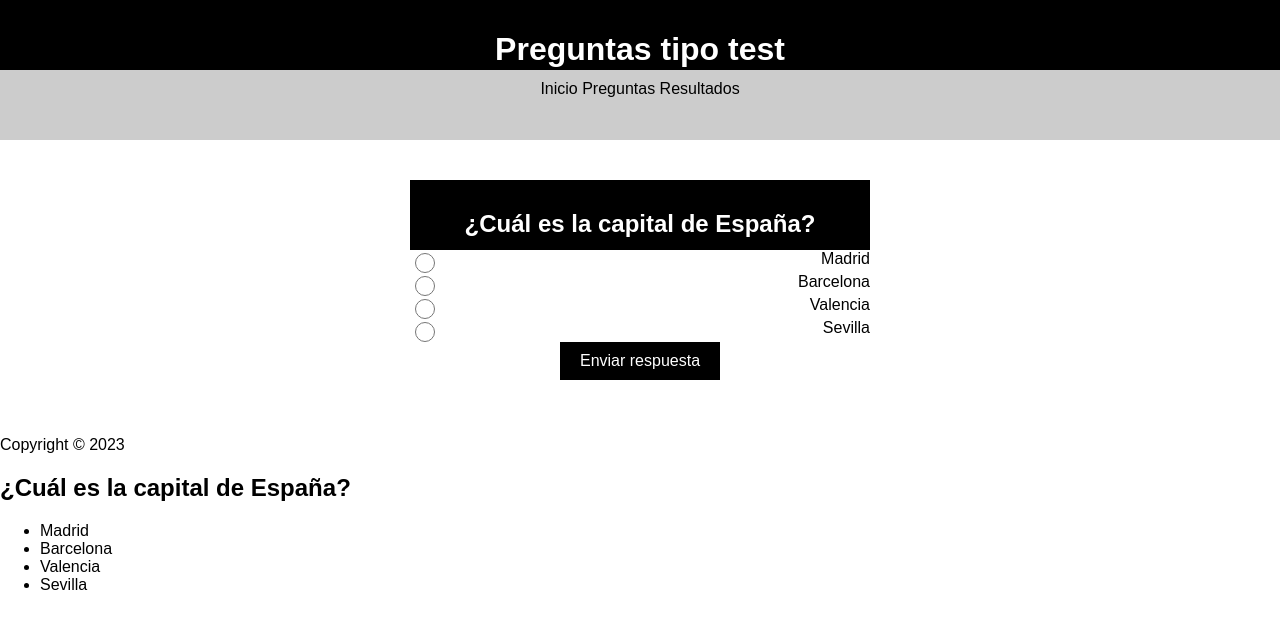
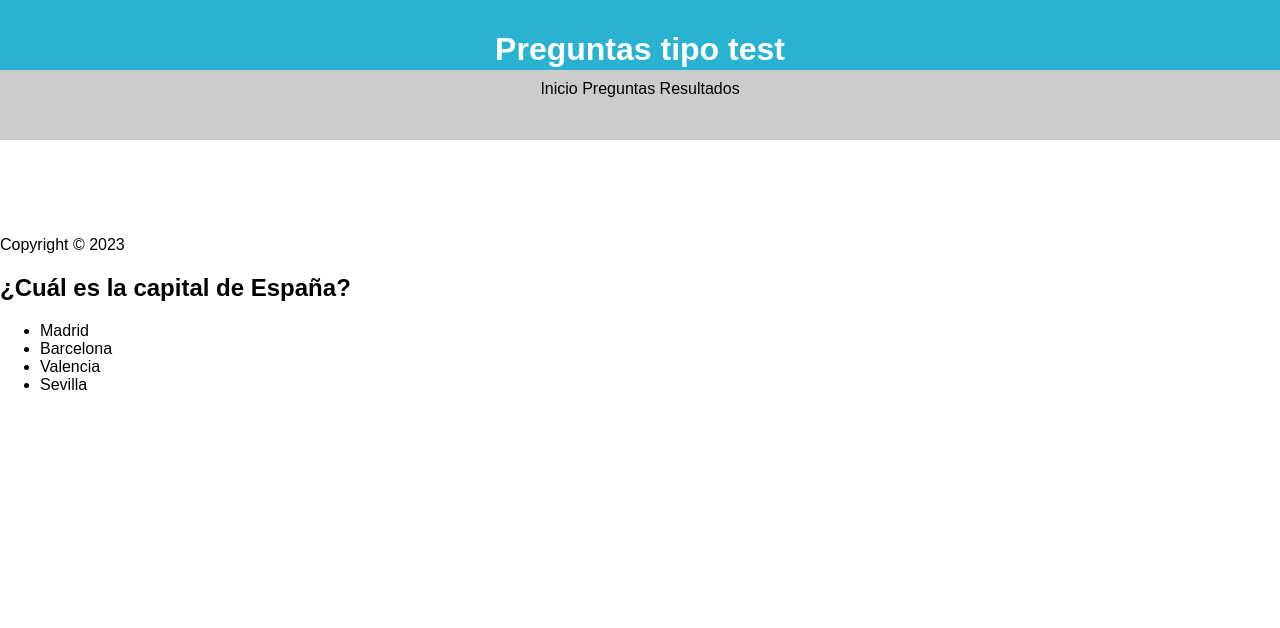
Before and after one commit to jaimedargallo/azureTest, a plain HTML site: page index.html in a window 1280 px wide. Drawn offline with Linux system fonts and the light colour scheme.

Commit message:
semantic html and stylesheet

```diff
--- a/css/style.css
+++ b/css/style.css
@@ -5,7 +5,7 @@ body {
 }
 
 header {
-  background-color: #000;
+  background-color: #29B2D2;
   color: #fff;
   height: 50px;
   padding: 10px;
@@ -74,7 +74,7 @@ section footer {
 }
 
 section footer button {
-  background-color: #000;
+  background-color: #29B2D2;
   color: #fff;
   font-size: 1em;
   padding: 10px 20px;
--- a/index.html
+++ b/index.html
@@ -19,30 +19,7 @@
 
   <main class="contenido">
     <section class="pregunta">
-      <header>
-        <h2>¿Cuál es la capital de España?</h2>
-      </header>
-      <ul>
-        <li>
-          <input type="radio" name="respuesta" value="Madrid">
-          <label for="madrid">Madrid</label>
-        </li>
-        <li>
-          <input type="radio" name="respuesta" value="Barcelona">
-          <label for="barcelona">Barcelona</label>
-        </li>
-        <li>
-          <input type="radio" name="respuesta" value="Valencia">
-          <label for="valencia">Valencia</label>
-        </li>
-        <li>
-          <input type="radio" name="respuesta" value="Sevilla">
-          <label for="sevilla">Sevilla</label>
-        </li>
-      </ul>
-      <footer>
-        <button type="submit">Enviar respuesta</button>
-      </footer>
+
     </section>
   </main>
 
```
